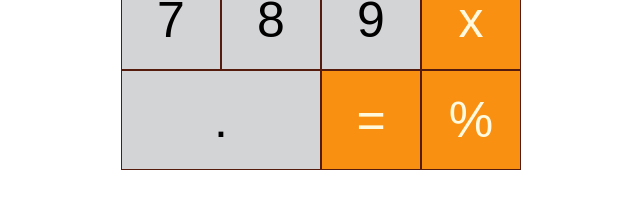
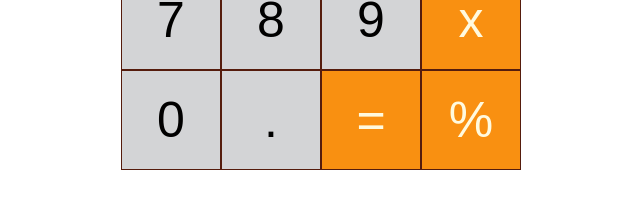
Before and after one commit to chenPerach/React-Calculator, a React (Create React App) app: page / in a window 1280 px wide. Shown: the part 530-738 px from the top of the page, without its empty margins (319-959 px from the left). Built offline with nearby package versions, Linux system fonts and the light colour scheme.

Commit message:
added 0 button

```diff
--- a/src/Calculator.tsx
+++ b/src/Calculator.tsx
@@ -92,9 +92,14 @@ export const Calculator: FC = () => {
         9
       </button>
       <button
+        onClick={() => dispatch(addSymbol("0"))}
+        className="cal_button text"
+      >
+        0
+      </button>
+      <button
         onClick={() => dispatch(addSymbol("."))}
         className="cal_button text"
-        id="dot"
       >
         .
       </button>
```
